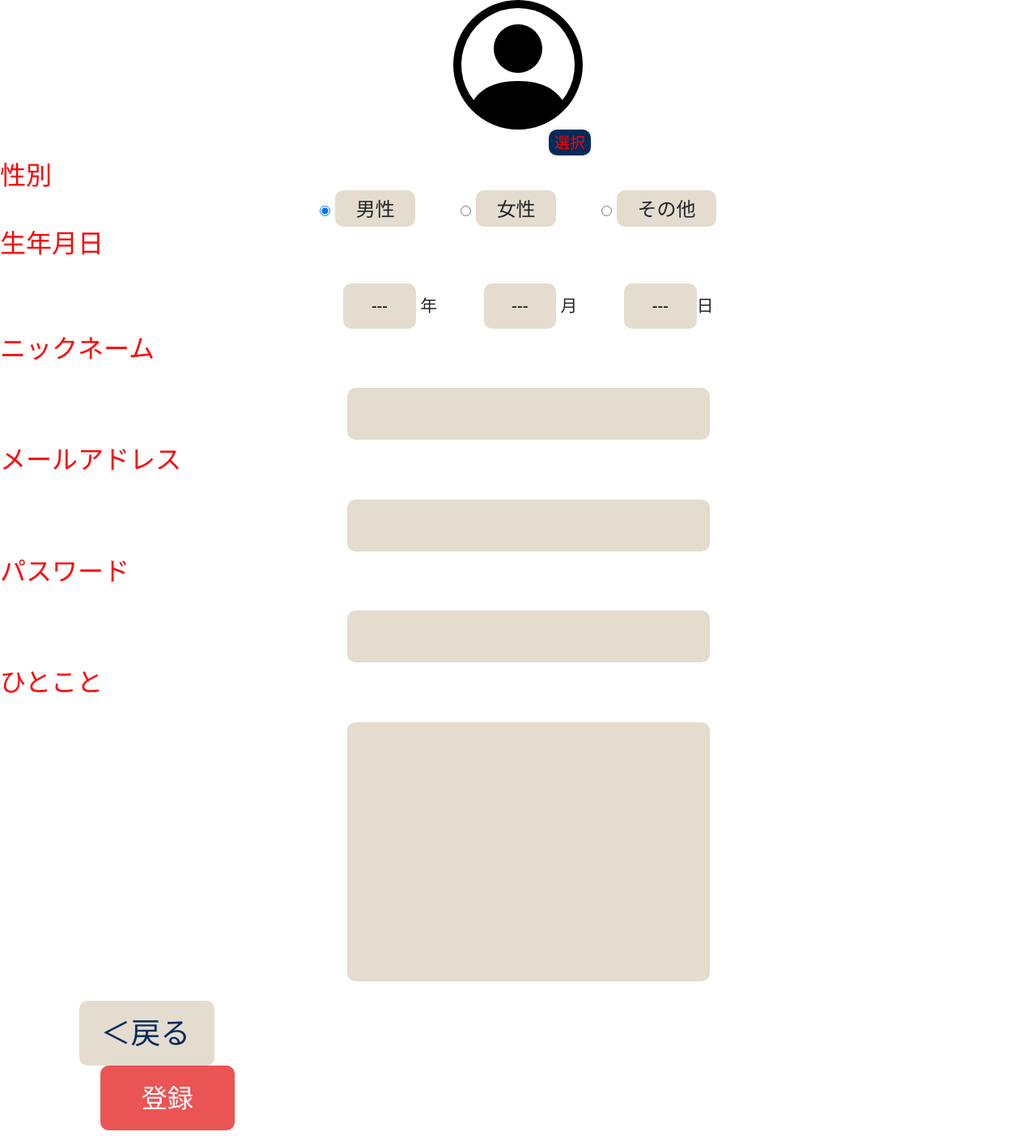
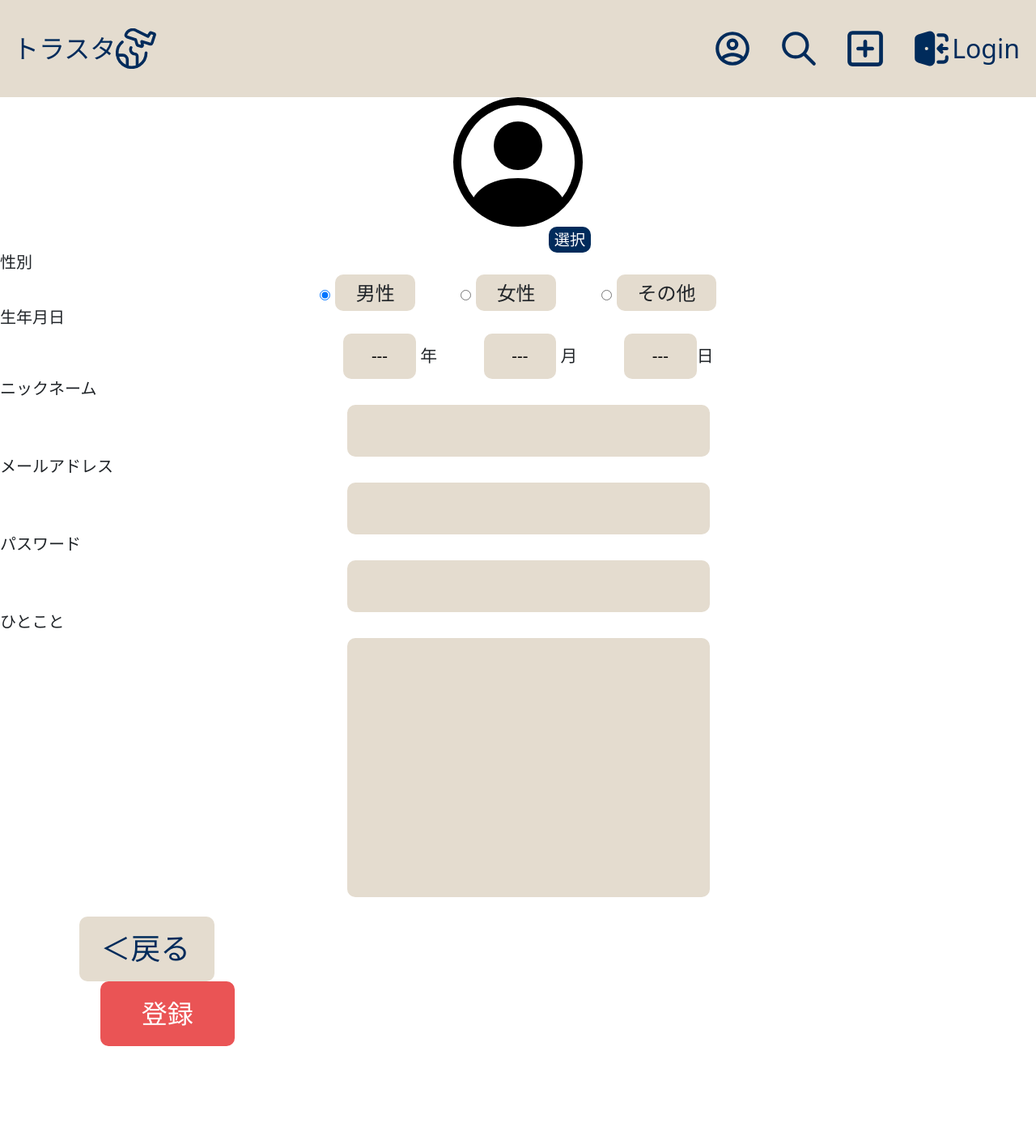
Before and after one commit to Aso2101037/2023Dev3warly, a PHP site: page /user-sinup.php in a window 1280 px wide. Shown: the whole page at 81% size. After the commit the page ends 1292 px from the top, so only its background shows below. Run offline with PHP 8.4, Linux system fonts and the light colour scheme.

Commit message:
ユーザー新規登録
エラー
マージンがきかない
ボタンの配置

```diff
--- a/src/style/sinup-user.css
+++ b/src/style/user-sinup-style.css
@@ -3,11 +3,7 @@
     padding:0;
     box-sizing: border-box;
 }
-.komokumei{
-    font-size: 2.0em;
-    color: red;
 
-}
 
 .iconselect{
     text-align: center;
@@ -23,10 +19,13 @@
     background: #002B5B;
     font-size:1.2em;
     border-radius:10px;
-    color:red;
+    color: #ffffff;;
     border: none;
 }
 
+h5{
+    margin:20% 0;
+}
 .seibetu{
     text-align: center;
 }
@@ -43,7 +42,7 @@
 .birthday{
     text-align: center;
     margin-right: -2%;
-    margin-top: 2%;
+    /* margin-top: 2%; */
 }
 select{
     width: 7vw;
@@ -67,22 +66,22 @@ select{
 .nickname{
     text-align: center;
     margin-right: -2%;
-    margin-top: 2%;
+    /* margin-top: 2%; */
 }
 .mailaddress{
     text-align: center;
     margin-right: -2%;
-    margin-top: 2%;
+    /* margin-top: 2%; */
 }
 .password{
     text-align: center;
     margin-right: -2%;
-    margin-top: 2%;
+    /* margin-top: 2%; */
 }
 .hitokoto{
     text-align: center;
     margin-right: -2%;
-    margin-top: 2%;
+    /* margin-top: 2%; */
 }
 .textbox{
     font-size: 1.5em;
@@ -101,11 +100,9 @@ select{
 
 }
 .btn{
-    text-align: center;
+
 }
-button{
-    display:inline-block;
-}
+
 .back{
     margin-top: 5%;
     width:13vw;
--- a/src/user-sinup.php
+++ b/src/user-sinup.php
@@ -8,30 +8,46 @@
     <link rel="stylesheet" href="https://cdn.jsdelivr.net/npm/bootstrap@5.1.3/dist/css/bootstrap.min.css" integrity="sha384-1BmE4kWBq78iYhFldvKuhfTAU6auU8tT94WrHftjDbrCEXSU1oBoqyl2QvZ6jIW3" crossorigin="anonymous">
     <meta name="viewport" content="width=device-width, initial-scale=1" />
     <link rel="stylesheet" href="./style/style.css">
-    <link rel="stylesheet" href="./style/sinup-user.css">
+    <link rel="stylesheet" href="./style/user-sinup-style.css">
 </head>
 <body>
 <div id="app">
-        <header-componet></header-componet>
+        <header-component @clicksearch="ModalSeach"></header-component>
+        <div :class="{'is-active': isActive }" class="modal-div">
+            <div class="modal-body">
+                <div class="modal-plan">
+                     <p>旅行プラン検索</p>
+                     <img src="./images/post-plan.svg" style="width: 5rem; height: 8rem;">
+                </div>
+                <div class="modal-kankou">
+                     <p>観光名所検索</p>
+                     <img src="./images/post-kankou.svg" style="width: 6rem; height: 7rem;" alt="">
+                </div>
+                 <div class="modal-food">
+                     <p>飲食店検索</p>
+                    <img src="./images/post-food.svg" style="width: 6rem; height: 7rem;" alt="">
+                </div>
+            </div>
+        </div>
 </div>
     <div class="iconselect">
         <img src="images/icon.svg" class="icon"><br>
         <button class="icon-sele" type="submit">選択</button>
     </div>
 
-        <div class="komokumei">性別</div>
+    <h5>性別</h5>
     <div class="seibetu">
         <span class="radiobtn"><input type="radio" name="sei" value="men"checked>  <span class="seibetumei">男性</span></span>
         <span class="radiobtn"><input type="radio" name="sei" value="woman">  <span class="seibetumei">女性</span></span>
         <span class="radiobtn"><input type="radio" name="sei" value="others">  <span class="seibetumei">その他</span></span>
     </div>
-    </div>
 
 
-        <div class="komokumei">生年月日</div>
+
+    <h5>生年月日</h5>
         <div class="birthday">
             <span class="birth">
-            <select>
+                <select name="year">
                     <option value="">---</option>
                     <option value="1900">1900</option>
                     <option value="1901">1901</option>
@@ -186,7 +202,6 @@
             </span>
 
             <span class="birth">
-            <span class="select-box">
                 <select name="day">
                 <option value="">---</option>
                 <option value="1">1</option>
@@ -222,28 +237,27 @@
                 <option value="31">31</option>
                 </select>日
             </span>
-            </span>
         </div>
 
-            <div class="komokumei">ニックネーム</div>
+        <h5>ニックネーム</h5>
         <div class="nickname">
             <input type="text"class="textbox">
         </div>
 
 
-            <div class="komokumei">メールアドレス</div>
+        <h5>メールアドレス</h5>
         <div class="mailaddress">
             <input type="text"class="textbox">
         </div>
 
 
-            <div class="komokumei">パスワード</div>
+        <h5>パスワード</h5>
         <div class="password">
             <input type="texx"class="textbox">
         </div>
 
 
-            <div class="komokumei">ひとこと</div>
+        <h5>ひとこと</h5>
         <div class="hitokoto">
             <input type="text"class="hito">
         </div>
```
Lines whose indentation alone changed are shown as unchanged.
